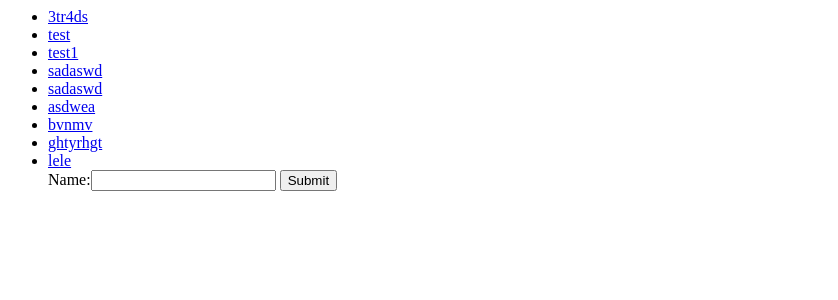
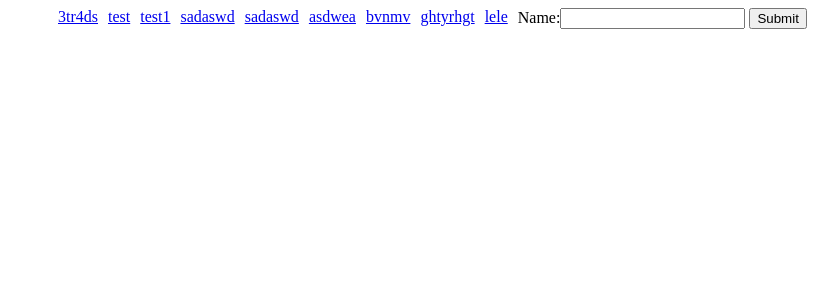
Before and after one commit to SavaStevanovic/MessageBoard, a Django app: page /messages/ in a window 1280 px wide. Shown: the top 300 px of the page, without its empty margins (0-838 px from the left). Run offline with Django 3.2, Linux system fonts and the light colour scheme; data comes from the database, SQL or seed files in the repository.

Commit message:
Added basic css support

```diff
--- /dev/null
+++ b/MessageBoard/MessageBoard/board_messages/static/board_messages/css/style.css
@@ -0,0 +1,8 @@
+div
+{
+float: left;
+display: flex;
+flex-direction: row;
+flex-wrap: nowrap;
+padding-left:10px;
+}
--- a/MessageBoard/MessageBoard/board_messages/templates/board_messages/card.html
+++ b/MessageBoard/MessageBoard/board_messages/templates/board_messages/card.html
@@ -1,3 +1,6 @@
+{% load static %}
+<link rel="stylesheet" type="text/css" href="{% static 'board_messages/css/style.css' %}" />
+
 <h2>{{ card.name }}</h2>
 <p>in list {{ list.name }}</p>
 <form action={% url 'board_messages:edit_card' board_id=board_id list_id=list_id pk=card.id %} method="post">
--- a/MessageBoard/MessageBoard/board_messages/templates/board_messages/index.html
+++ b/MessageBoard/MessageBoard/board_messages/templates/board_messages/index.html
@@ -1,10 +1,15 @@
+{% load static %}
+<link rel="stylesheet" type="text/css" href="{% static 'board_messages/css/style.css' %}" />
+
 <ul>
 {% for board in latest_boards_list %}
-    <li><a href="/messages/{{ board.id }}">{{ board.name }}</a></li>
+    <div><a href="/messages/{{ board.id }}">{{ board.name }}</a></div>
 {% endfor %}
+<div>
 <form action="/messages/add_board/" method="POST">
     {% csrf_token %}
 	{{ form }}
 	<input type="submit" value="Submit" />
 </form>
+</div>
 </ul>
```
Also changed, not shown: MessageBoard/MessageBoard/board_messages/templates/board_messages/detail.html (+6 -2 lines).
